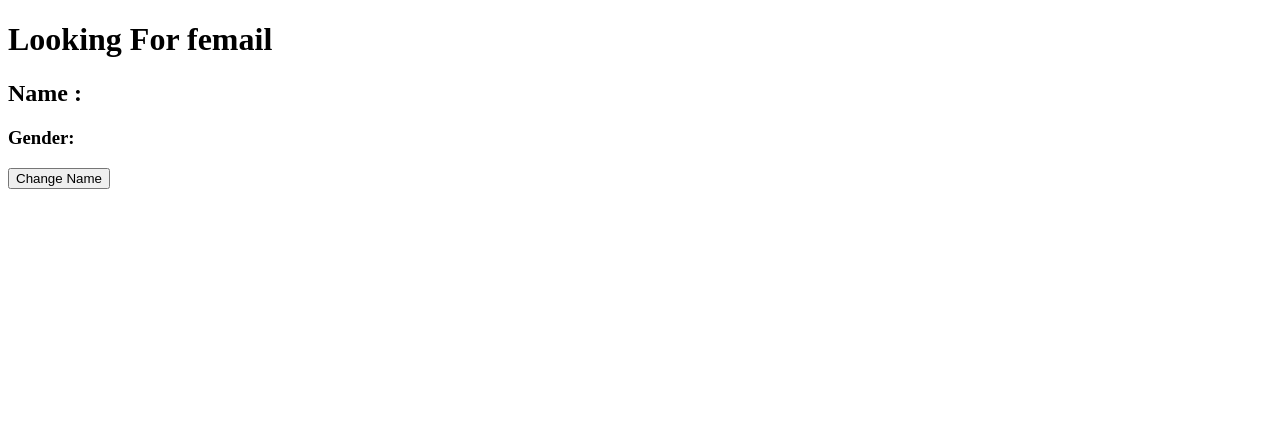
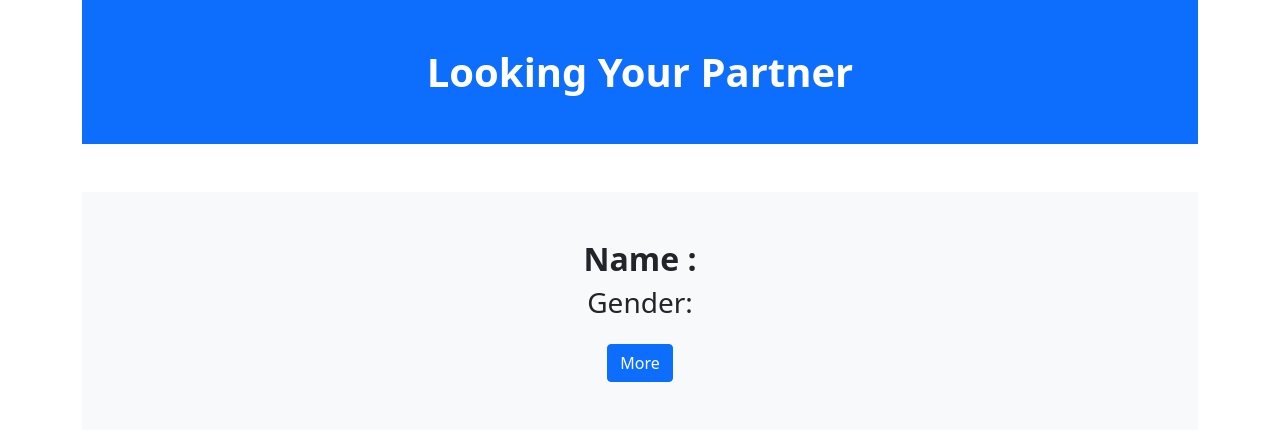
Before and after one commit to mominulhouqe/Finding-dating-partnar, a plain HTML site: page index.html in a window 1280 px wide. Drawn offline with nearby package versions, Linux system fonts and the light colour scheme; no server answers.

Commit message:
first commit

```diff
--- a/index.html
+++ b/index.html
@@ -4,21 +4,30 @@
     <meta charset="UTF-8">
     <meta http-equiv="X-UA-Compatible" content="IE=edge">
     <meta name="viewport" content="width=device-width, initial-scale=1.0">
-    <title>Random</title>
+    <title>Find Your Partner</title>
+
+    <link href="https://cdn.jsdelivr.net/npm/bootstrap@5.0.2/dist/css/bootstrap.min.css" rel="stylesheet" integrity="sha384-EVSTQN3/azprG1Anm3QDgpJLIm9Nao0Yz1ztcQTwFspd3yD65VohhpuuCOmLASjC" crossorigin="anonymous">
+
 </head>
-<body>
+<body class="container mx-auto ">
 
-    <h1> Looking For femail </h1>
-    <h2>Name : <span id="name"></span></h2>
+    <h1 class="fw-bold text-center bg-primary text-white p-5"> Looking Your Partner </h1>
+<div class="text-center mt-5 bg-light p-5">
+    <h2 class="fw-bold">Name : <span id="name"></span></h2>
     <h3>Gender: <span id="gender"></span></h3>
 
     <div id="img">
 
     </div>
+    <button class="btn btn-primary text-center mt-3" onclick="loadUser()">More</button>
 
-    <button onclick="loadUser()">Change Name</button>
+</div>
 
 
+
+    <script src="https://cdn.jsdelivr.net/npm/bootstrap@5.0.2/dist/js/bootstrap.bundle.min.js" integrity="sha384-MrcW6ZMFYlzcLA8Nl+NtUVF0sA7MsXsP1UyJoMp4YLEuNSfAP+JcXn/tWtIaxVXM" crossorigin="anonymous"></script>
+
     <script src="js/random-femail.js"></script>
+
 </body>
 </html>
--- a/js/random-femail.js
+++ b/js/random-femail.js
@@ -21,7 +21,8 @@ const display = users => {
     const image = document.getElementById('img');
     image.innerHTML = `
     <h4>Country Name : ${users.results[0].location.country} </h4>
-    <h4>Country Name : ${users.results[0].email} </h4>
+    <h5 >Email : ${users.results[0].email} </h5>
+    <h5 >Call : ${users.results[0].phone} </h5>
 
    <img src="${users.results[0].picture.large}" />
     `;
```
